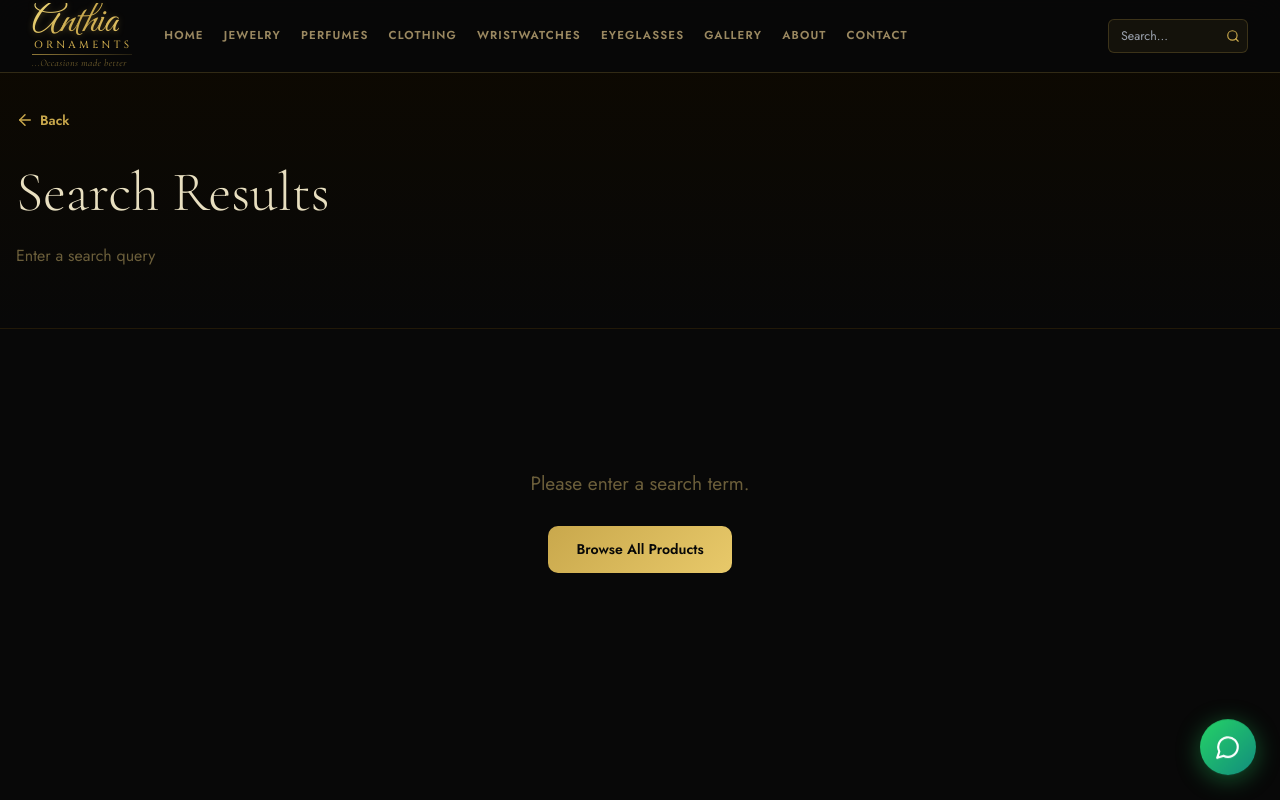
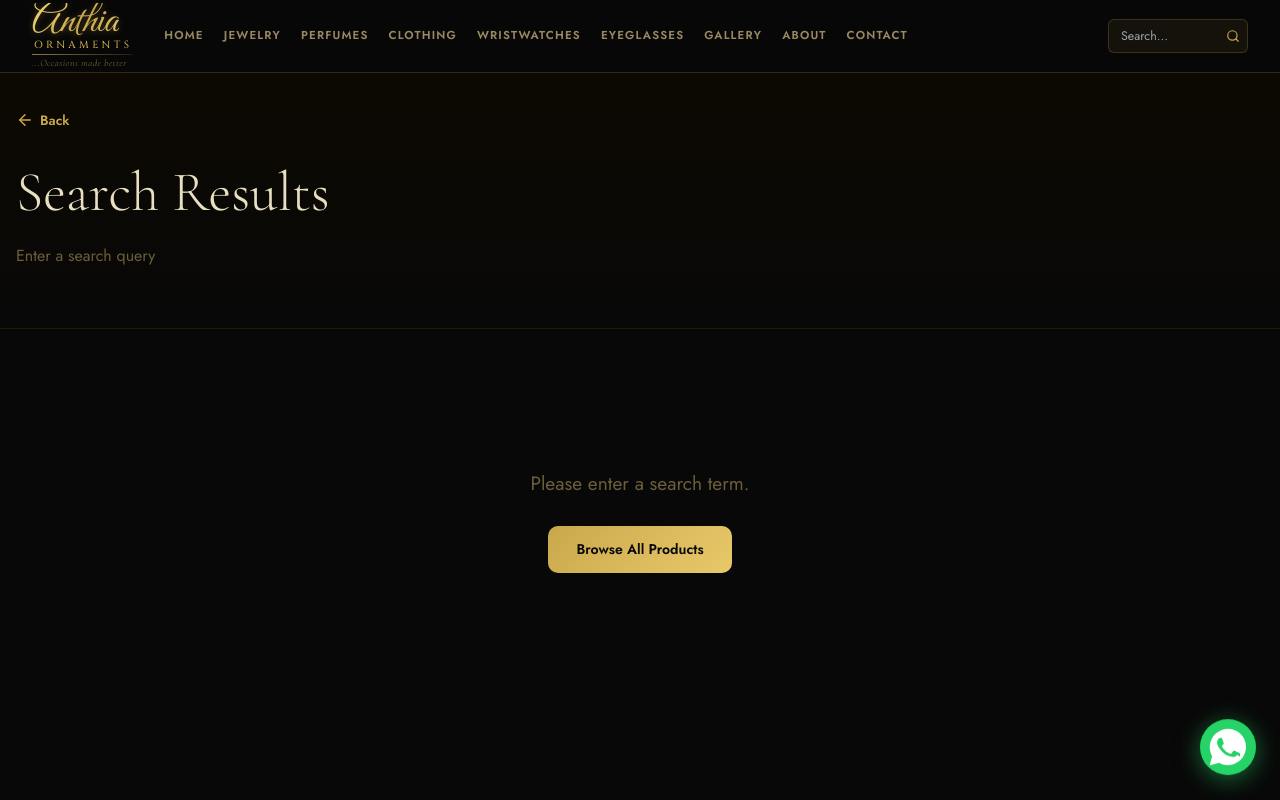
Before and after one commit to MichaelOputa/Anthia-and-Ornaments, a React (Vite) app: page /search in a window 1280 px wide. Shown: the top 800 px of the page. Built offline with nearby package versions, Linux system fonts and the light colour scheme.

Commit message:
Anthia and Ornaments

```diff
--- a/src/components/WhatsAppButton.tsx
+++ b/src/components/WhatsAppButton.tsx
@@ -1,5 +1,3 @@
-import { MessageCircle } from 'lucide-react';
-
 export default function WhatsAppButton() {
   const whatsappNumber = '2348124238750';
   const message = 'Hello! I am interested in your products.';
@@ -23,14 +21,28 @@ export default function WhatsAppButton() {
         style={{
           position: 'fixed', bottom: '24px', right: '24px', zIndex: 50,
           width: '56px', height: '56px', borderRadius: '50%',
-          background: 'linear-gradient(135deg, #25d366, #128c7e)',
-          boxShadow: '0 4px 24px rgba(37,211,102,0.4)',
           display: 'flex', alignItems: 'center', justifyContent: 'center',
-          color: 'white', textDecoration: 'none',
+          textDecoration: 'none',
           transition: 'transform 0.2s, box-shadow 0.2s',
+          filter: 'drop-shadow(0 4px 12px rgba(37,211,102,0.5))',
         }}
       >
-        <MessageCircle size={26} />
+        {/* Authentic WhatsApp logo SVG */}
+        <svg
+          xmlns="http://www.w3.org/2000/svg"
+          viewBox="0 0 58 58"
+          width="56"
+          height="56"
+        >
+          {/* Green circle background */}
+          <circle cx="29" cy="29" r="29" fill="#25D366" />
+
+          {/* WhatsApp phone handset icon — official shape */}
+          <path
+            fill="#FFFFFF"
+            d="M29 10.1C18.6 10.1 10.1 18.6 10.1 29c0 3.3.9 6.5 2.5 9.3L10 48l9.9-2.6c2.7 1.5 5.7 2.3 8.9 2.3 10.4 0 18.9-8.5 18.9-18.9C47.9 18.6 39.4 10.1 29 10.1zm9.4 26.9c-.4 1.1-2.1 2-3.1 2.1-1 .1-1.9.5-6.4-1.3-5.4-2.2-8.9-7.7-9.1-8.1-.3-.4-2.1-2.8-2.1-5.3s1.3-3.8 1.8-4.3c.5-.5 1.1-.7 1.4-.7h1c.3 0 .7-.1 1.1 1 .4 1.1 1.4 4 1.5 4.2.1.3.2.6 0 1-.2.4-.3.6-.6.9-.3.3-.6.7-.8.9-.3.3-.6.6-.3 1.2.4.6 1.6 2.6 3.4 4.2 2.3 2.1 4.3 2.7 4.9 3 .6.3 1 .2 1.3-.1.4-.5 1.6-1.9 2-2.5.4-.7.9-.5 1.5-.3.6.2 3.8 1.8 4.4 2.1.6.3 1.1.5 1.2.8.2.4.2 2-.2 3.1z"
+          />
+        </svg>
       </a>
     </>
   );
```
